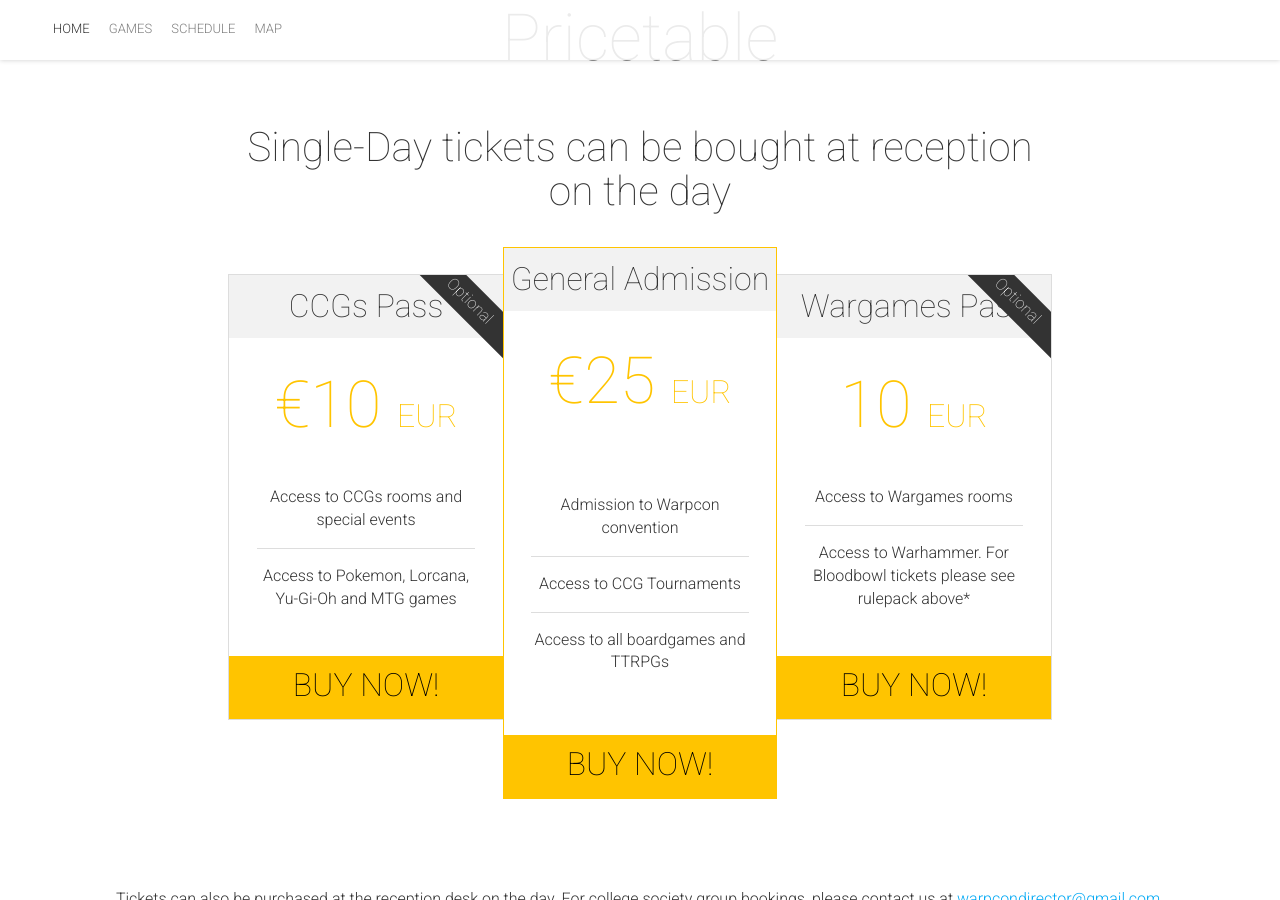
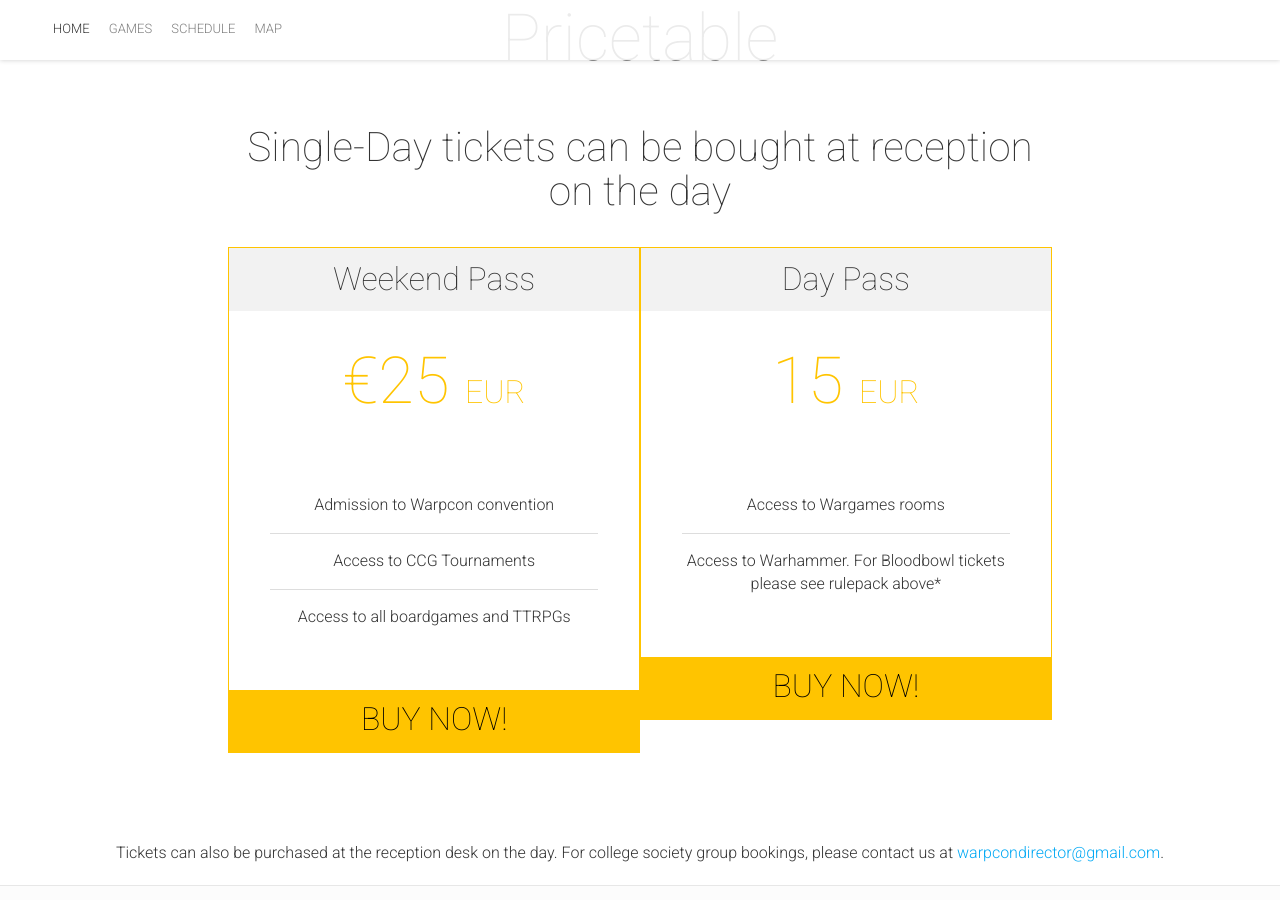
Before and after one commit to gregoriousTechorious/warpcon.ie, a Jekyll site: the page built from index.html, in a window 1280 px wide and 900 px high, scrolled down 3268 px. Built offline with Jekyll 4.4.1, drawn with Linux system fonts in a browser that asks for light colours; nearby versions of some CDN libraries.

Commit message:
updating tickets

```diff
--- a/_config.yml
+++ b/_config.yml
@@ -148,36 +148,27 @@
 ticketsInfo: "Tickets can also be purchased at the reception desk on the day. For college society group bookings, please contact us at <a href='mailto:warpcondirector@gmail.com'>warpcondirector@gmail.com</a>."
 ticketsOffers:
  -
-  name: "CCGs Pass"
-  price: "€10"
-  ribbon: "Optional"
-  priceCurrency: "EUR"
-  ticketsNumber: ""
-  buyButtonLink: "https://uccsocieties.ticketsolve.com/ticketbooth/shows/1173651839"
-  buyButtonText: "Buy now!"
-  ticketContentList: ["Access to CCGs rooms and special events", "Access to Pokemon, Lorcana, Yu-Gi-Oh and MTG games"]
-  # validFrom: "2014-08-25T10:00"
-  # validThrough: "2014-09-30T23:59"
- -
-  name: "General Admission"
+  name: "Weekend Pass"
   price: "€25"
   priceCurrency: "EUR"
-  ticketsNumber: ""
+  # ticketsNumber: ""
   featured: true
-  buyButtonLink: "https://uccsocieties.ticketsolve.com/ticketbooth/shows/1173651839"
+  buyButtonLink: "https://uccsocieties.ticketsolve.com/ticketbooth/shows/1173660198"
   buyButtonText: "Buy now!"
+  additionalInfo: "Student Discount Available!"
   ticketContentList: ["Admission to Warpcon convention","Access to CCG Tournaments", "Access to all boardgames and TTRPGs"]
   # validFrom: "2014-10-01T00:00"
   # validThrough: "2014-10-23T23:59"
   # disabled: true
  -
-  name: "Wargames Pass"
-  price: "10"
-  ribbon: "Optional"
+  name: "Day Pass"
+  price: "15"
+  # ribbon: "Ribbon Text"
   priceCurrency: "EUR"
- # buyButtonLink: "https://uccsocieties.ticketsolve.com/ticketbooth/shows/1173651839"
+  featured: true
+  buyButtonLink: "https://uccsocieties.ticketsolve.com/ticketbooth/shows/1173660198"
   buyButtonText: "Buy now!"
-  # additionalInfo: "Requires a valid student ID at the conference check in. Without student ID at the check in, ticket will be cancelled without refund"
+  additionalInfo: "Student Discount Available!"
   ticketContentList: ["Access to Wargames rooms", "Access to Warhammer. For Bloodbowl tickets please see rulepack above*"]
 
 # Footer
```
